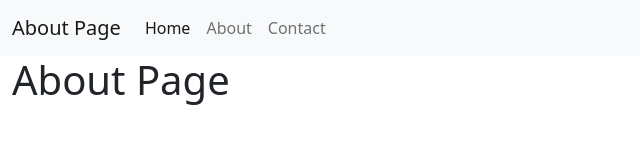
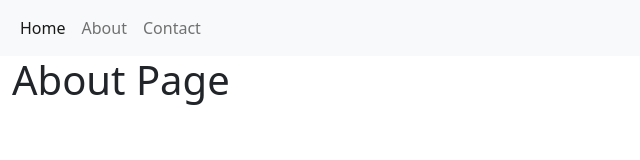
Before and after one commit to nickmwangemi/basic-informational-site, a website: page about.html in a window 1280 px wide. Shown: the whole page, without its empty margins (0-640 px from the left). Drawn offline with nearby package versions, Linux system fonts and the light colour scheme.

Commit message:
Remove navbar brand

```diff
--- a/about.html
+++ b/about.html
@@ -18,7 +18,6 @@
 	<body>
 		<nav class="navbar navbar-expand-lg navbar-light bg-light">
 			<div class="container-fluid">
-				<a class="navbar-brand" href="about">About Page</a>
 				<button
 					class="navbar-toggler"
 					type="button"
```
